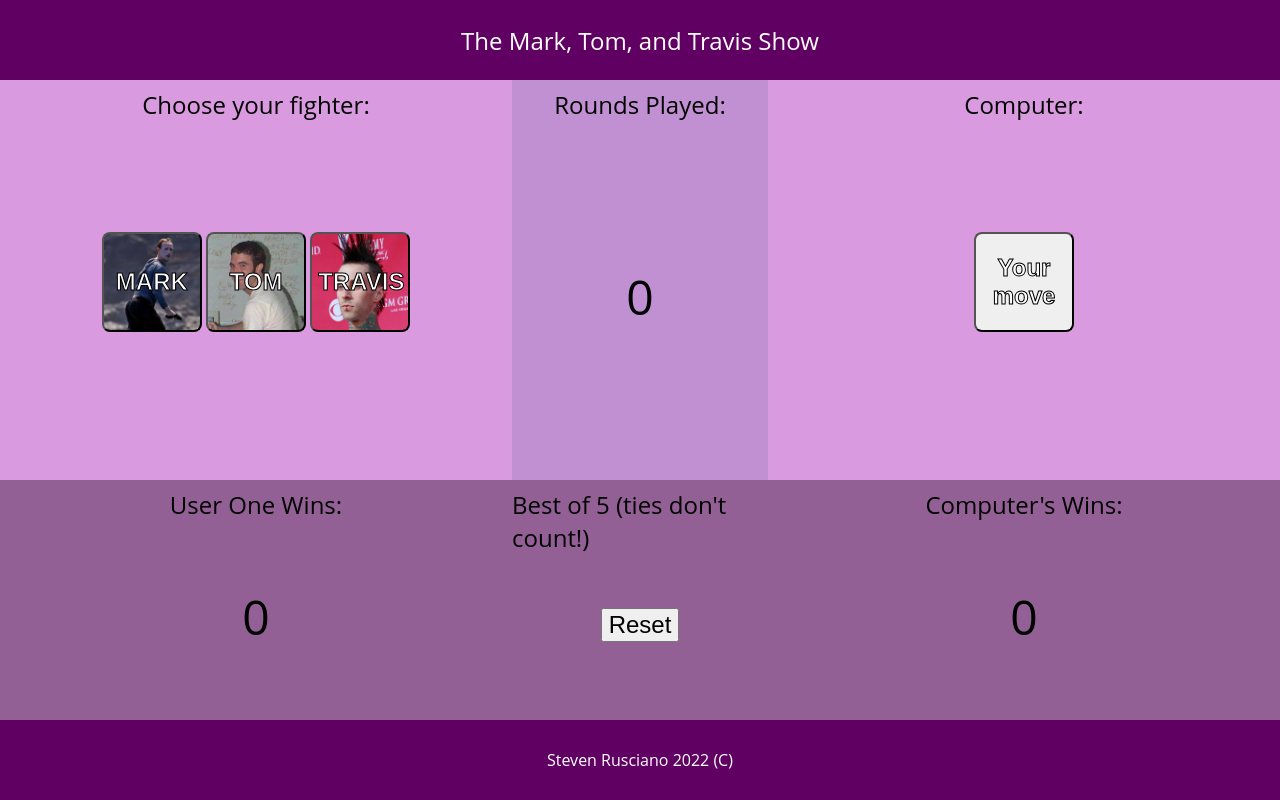
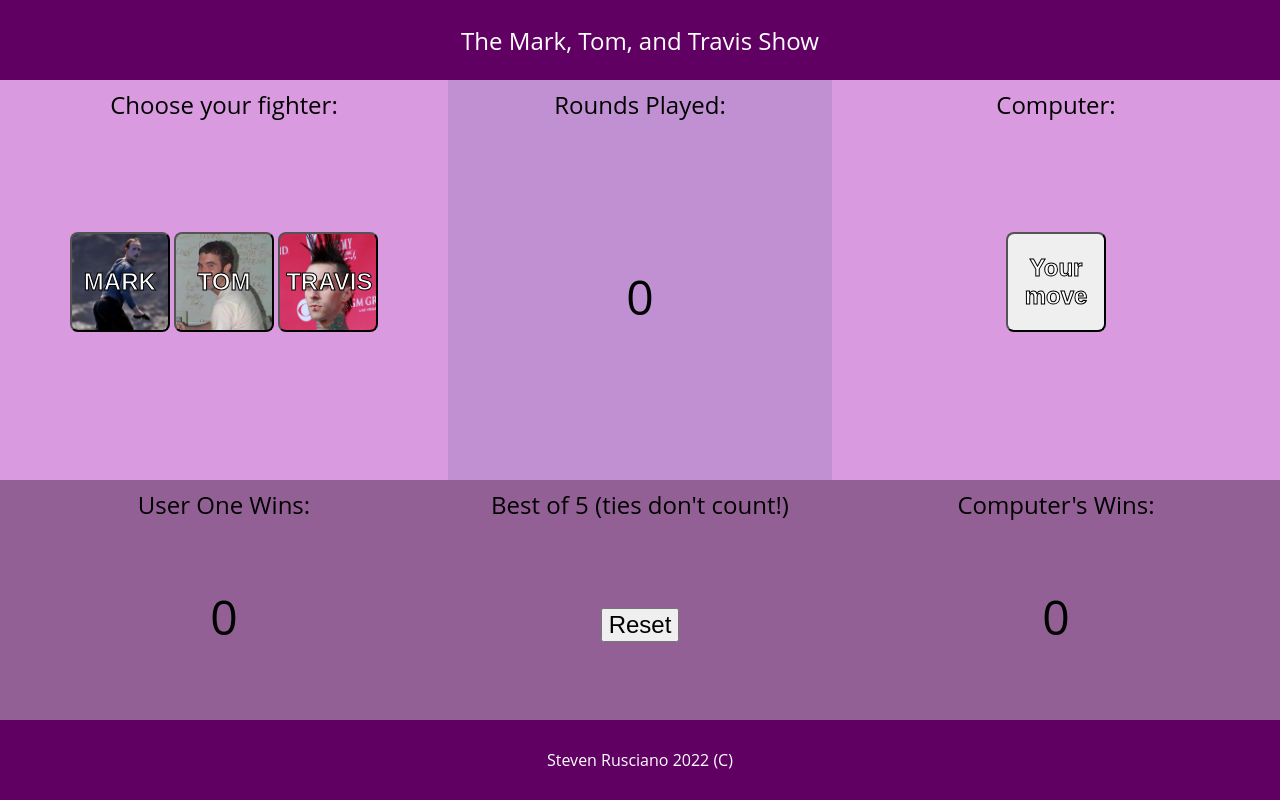
Before and after one commit to ruscias/rock-paper-scissors, a plain HTML site: page index.html in a window 1280 px wide. Drawn offline with Linux system fonts and the light colour scheme.

Commit message:
Make some changes to size of divs in styles.css

```diff
--- a/styles.css
+++ b/styles.css
@@ -27,7 +27,7 @@ div.selection-and-rounds {
 }
 
 div.user-container {
-  width: 40vw;
+  width: 35vw;
   display: flex;
   flex-direction: column;
   align-items: center;
@@ -40,7 +40,7 @@ div.selection-and-rounds-header {
 }
 
 div.rounds-container {
-  width:20vw;
+  width: 30vw;
   display: flex;
   flex-direction: column;
   align-items: center;
@@ -59,14 +59,14 @@ div.wins-and-reset {
 }
 
 div.user-wins-container {
-  width: 40vw;
+  width: 35vw;
   display: flex;
   flex-direction: column;
   align-items: center;
 }
 
 div.winner-and-reset-container {
-  width: 20vw;
+  width: 30vw;
   display: flex;
   flex-direction: column;
   align-items: center;
```
